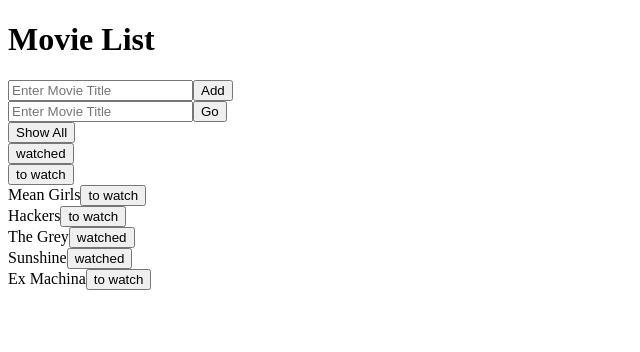
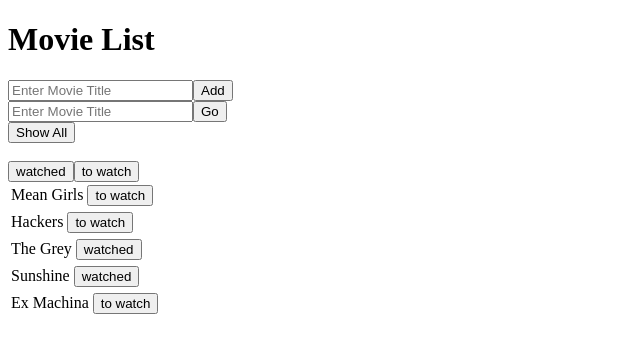
Before and after one commit to tomki1/movie-list, a React app: page / in a window 1280 px wide. Shown: the top 352 px of the page, without its empty margins (0-640 px from the left). Built offline with nearby package versions, Linux system fonts and the light colour scheme; the HTML template or start-up script is replaced by a standard one.

Commit message:
functional movie list

```diff
--- a/client/src/components/AddMovies.jsx
+++ b/client/src/components/AddMovies.jsx
@@ -19,13 +19,15 @@ const { useState } = React;
     var arrayCopy = [...movies];
     console.log("array copy", arrayCopy)
     for (var i = 0; i < arrayCopy.length; i++) {
-      if (arrayCopy[i].title === movieToAdd.title) {
-        console.log("don't add, this is a duplicate title");
+      if (arrayCopy[i].title.toLowerCase() === movieToAdd.title.toLowerCase()) {
+        alert("This is a duplicate title. Please enter a different title.");
         return;
       }
     }
 
     arrayCopy.push(movieToAdd);
+    document.getElementById("add-movie").value = "";
+    document.getElementById("movie-search").value = "";
     setMovies(arrayCopy);
     setSearchedMovies(arrayCopy);
     console.log("after handle click", movies);
--- a/client/src/components/App.jsx
+++ b/client/src/components/App.jsx
@@ -12,36 +12,7 @@ const App = () => {
 
   const [movies, setMovies] = useState(sampleMovieData);
   const[searchedMovies, setSearchedMovies] = useState(movies);
-  // var sampleMovieData = [
-  //   {title: 'Mean Girls', watched: 'watched'},
-  //   {title: 'Hackers', watched: 'unwatched'},]
-  // setSearchedMovies();
-  const handleWatchChange = (movie) => {
-    console.log("inhandlewatchchange app")
-    // 1. Find the todo with the provided id
-    // 2. Mark the todo as complete
-    // 3. Update the todo list with the updated todo
-  };
 
-  // const [query, setQuery] = useState("");
-
-  // search function with user's query
-  // var searchHandler = (q) => {
-  //   // refresh data
-
-  //   var filtered = movies.filter(filteredMovies => {
-  //     // return empty
-  //     if (q === '') {
-  //       return filteredMovies;
-  //     } else if (filteredMovies.title.toLowerCase().includes(q.toLowerCase())) {
-  //       return filteredMovies
-  //     }
-  //     debugger;
-  //     setSearchedMovies(filtered);
-
-  //   })
-  //   console.log("in search handler", q);
-  // };
 
   var searchHandler =(q) => {
     if (q === '') {
@@ -51,15 +22,11 @@ const App = () => {
     console.log(filtered);
     setSearchedMovies(filtered);
     }
-
   }
 
   var showAllHandler =() => {
-    console.log("clicked show all")
     setSearchedMovies(movies);
-    console.log("show all ", movies);
     }
-
 
   var showWatched = (movies) => {
     var watchedArray = [];
@@ -83,15 +50,15 @@ const App = () => {
   return (
     <div>
       <div className="box">
+        <div className="box-title">
           <h1 className="title">Movie List</h1>
+        </div>
         <AddMovies movies={movies} setMovies={setMovies} showAllHandler={showAllHandler} setSearchedMovies={setSearchedMovies}/>
         <SearchBar searchHandler={searchHandler} showAllHandler={showAllHandler}/>
-        <div className="movie-list-watched">
-          <button onClick={ () => {showWatched(movies)}} id="watched">watched</button>
-      </div>
-
-      <div className="movie-list-towatch">
-          <button onClick={ () => {showToWatch(movies)}} id="towatch">to watch</button>
+        <br></br>
+        <div className="button-container">
+          <button className="watched-button" onClick={ () => {showWatched(movies)}} id="watched">watched</button>
+          <button className="towatch-button" onClick={ () => {showToWatch(movies)}} id="towatch">to watch</button>
         </div>
         <div>
           <MovieList movies={searchedMovies} originalMovies={movies} setMovies={setMovies} searchedMovies={searchedMovies} setSearchedMovies={setSearchedMovies}/>
--- a/client/src/components/MovieListEntry.jsx
+++ b/client/src/components/MovieListEntry.jsx
@@ -6,85 +6,48 @@ const { useState } = React;
 
 var MovieListEntry = ({movie, index, originalMovies, setMovies, searchedMovies, setSearchedMovies}) => {
 
-  // const [watched, setWatched] = useState(movie.watched);
-
   const [movieContents, setMovieContents] = useState({movie});
 
   var handleWatchedChange = (movieWatchedProperty) => {
     console.log("click watched")
-
-    // console.log("index", index);
-    // console.log(searchedMovies);
-    // // make copy of movies being displayed
-    // var copyArray = [...searchedMovies];
-    // copyArray[index].watched = !(copyArray[index].watched);
-    // setMovies(copyArray);
-
     console.log("original movies", originalMovies);
     //copy of original
     var originalCopy = [...originalMovies];
     var entryToChange = movie.title;
-    console.log("entry to cange", entryToChange);
     for (var i =0; i < originalCopy.length; i++) {
       if (originalCopy[i].title === entryToChange) {
-        console.log("changing")
         originalCopy[i].watched = !(originalCopy[i].watched);
-        console.log(originalCopy[i].watched )
       }
     }
-
     setMovies(originalCopy);
-    // setSearchedMovies(originalCopy);
-    console.log(originalCopy[index])
-    console.log("new array", originalCopy);
-    // console.log({movie});
-    // console.log(movie.title);
-    // console.log(movie);
-    // movie.title = 'hi';
-    // setMovieContents({title: '33243243'});
-    // console.log({movie});
-    // console.log(movie.title);
-    // console.log(movie);
-
-    // setMovieContents({...movie, title: 'fleksfjselkfjsekf'});
-    // console.log({movie})
-
-
-
-    // if (movie.watched === 'watched') {
-    //   console.log("in we need to change this from watched to to watch")
-    //   this.setMovieContents={watched: 'to watch'};
-    //   console.log('chnaged to to watch?', movie.watched)
-
-    // } else {
-    //   console.log("in we need to change this from to watched to watched")
-
-    // }
-
   };
 
 
   if (movie.watched === true) {
     return (
       <div className="movie-list-entry">
-
-            {movie.title}
-            <button id="watchToggle" value={movie} onClick={ (e) => {handleWatchedChange(e.target.value)} }>watched</button>
+        <table>
+          <tr>
+            <td>{movie.title}</td>
+            <td><button className="watched-button" value={movie} onClick={ (e) => {handleWatchedChange(e.target.value) } }>watched</button></td>
+            </tr>
+        </table>
+            {/* {movie.title}
+            <button className="watched-button" value={movie} onClick={ (e) => {handleWatchedChange(e.target.value)} }>watched</button> */}
       </div>
     )
   } else {
     return (
-      <div className="movie-list-entry">
-
-            {movie.title}
-            <button id="watchToggle" value={movie} onClick={ (e) => {handleWatchedChange(e.target.value) } }>to watch</button>
-      </div>
+    <div className="movie-list-entry">
+      <table>
+        <tr>
+          <td>{movie.title}</td>
+          <td><button className="towatch-button" value={movie} onClick={ (e) => {handleWatchedChange(e.target.value) } }>to watch</button></td>
+          </tr>
+      </table>
+    </div>
     )
-
-
   }
-
-
 }
 
 
--- a/client/src/components/SearchBar.jsx
+++ b/client/src/components/SearchBar.jsx
@@ -3,7 +3,7 @@ import ReactDOM from 'react-dom';
 
 const { useState } = React;
 
-var SearchBar = ({searchHandler, showAllHandler, filtered2}) => {
+var SearchBar = ({searchHandler, showAllHandler}) => {
 
   const [query, setQuery] = useState("");
 
@@ -14,11 +14,12 @@ var SearchBar = ({searchHandler, showAllHandler, filtered2}) => {
 
   var handleClick = (q) => {
   console.log("in handle click search", q);
-    searchHandler(q, filtered2);
+    searchHandler(q);
   }
 
   var handleShowAll = () => {
     console.log("in show all");
+    document.getElementById("movie-search").value = "";
     showAllHandler();
   }
 
@@ -30,7 +31,7 @@ var SearchBar = ({searchHandler, showAllHandler, filtered2}) => {
         placeholder="Enter Movie Title"
         onChange={(event)=> handleSearch(event.target.value)}
         />
-        <button onClick={ () => {handleClick(query, filtered2)}}>Go</button>
+        <button onClick={ () => {handleClick(query)}}>Go</button>
     </div>
     <div className="show-all">
               <button onClick={ () => {handleShowAll()}}>Show All</button>
```
Also changed, not shown: client/src/components/MovieList.jsx (+1 -8 lines), 1 other file (tests, documents, lock files or other folders). Lines whose indentation alone changed are shown as unchanged.
